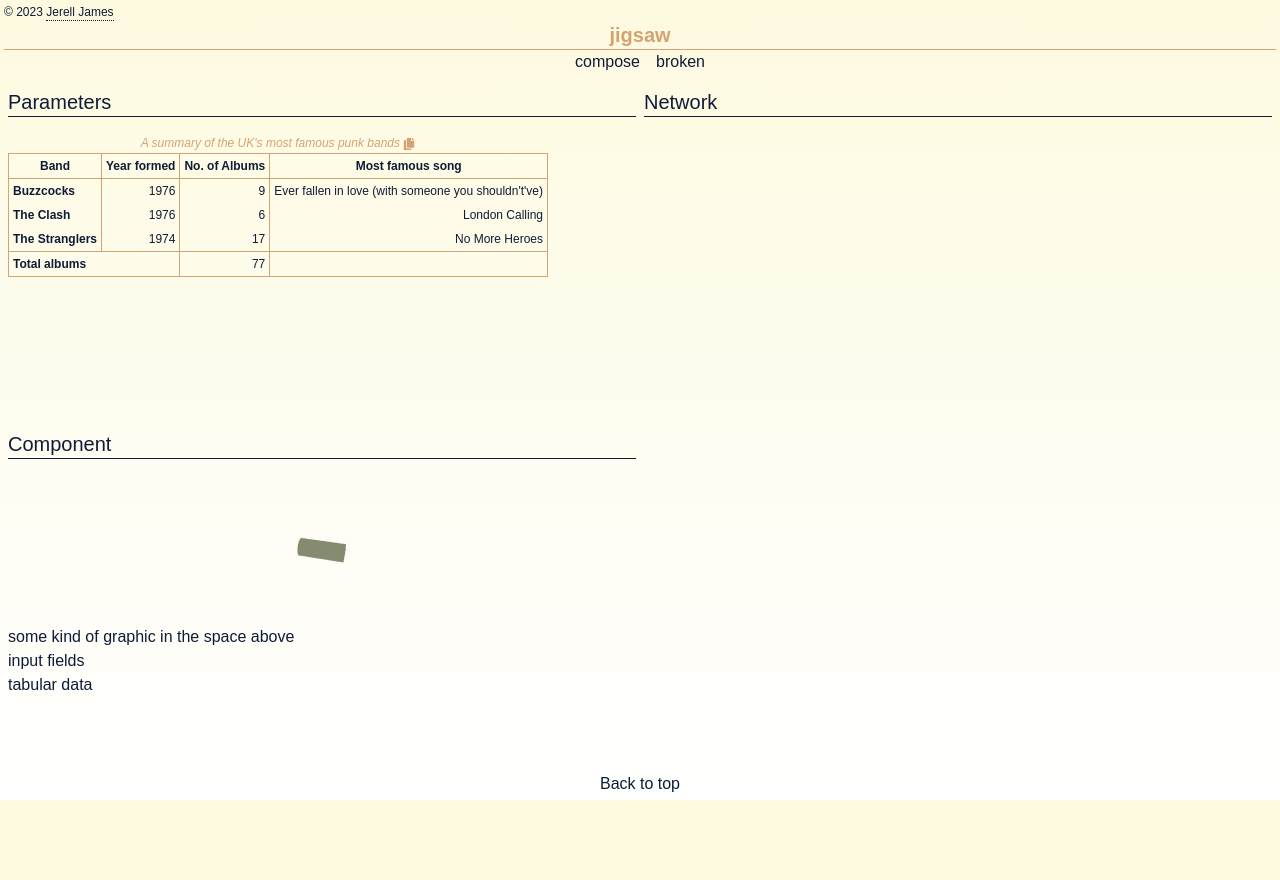
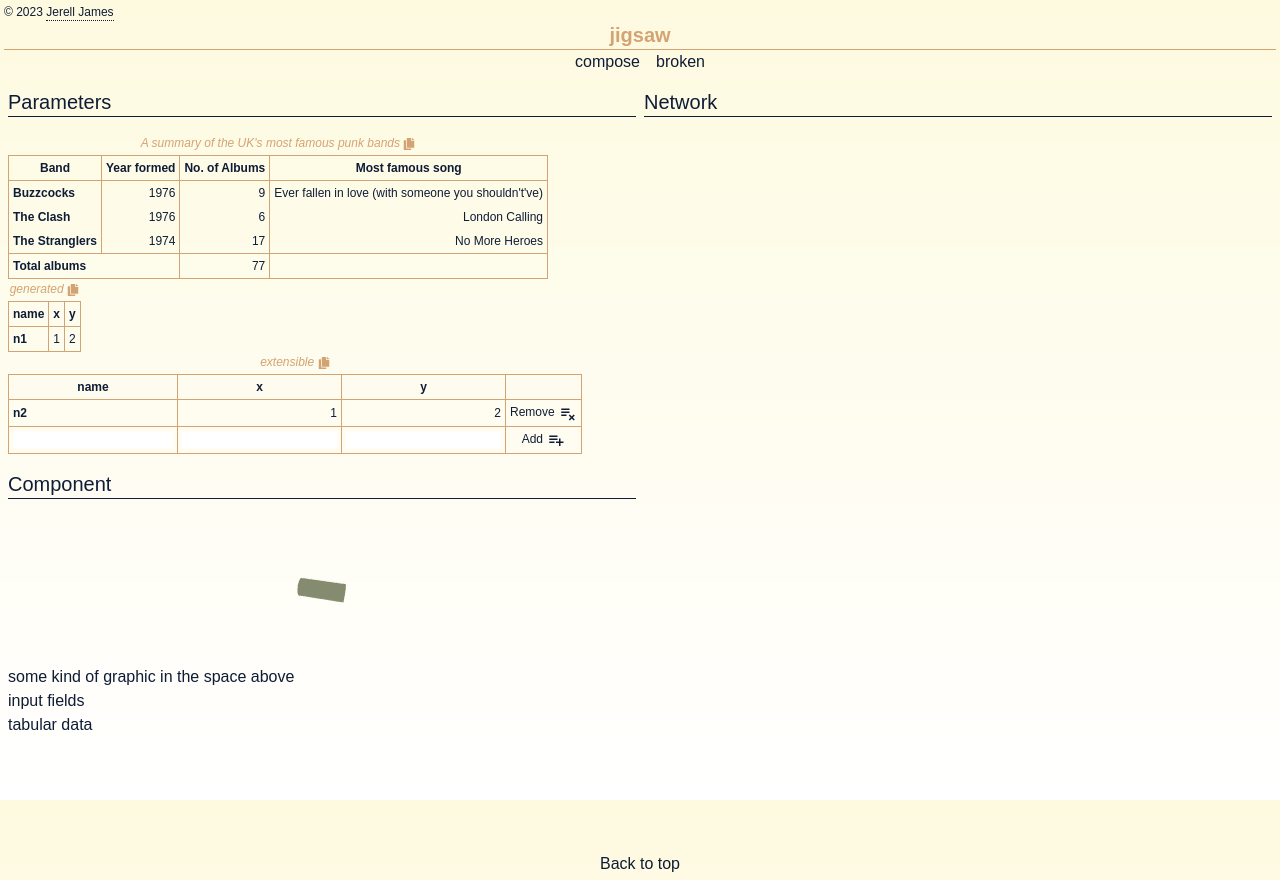
Before and after one commit to Jerell/jigsaw, a Next.js app in the folder frontend/: page /compose in a window 1280 px wide. Before the commit the page ends 800 px from the top, so only its background shows below. Built offline with nearby package versions, Linux system fonts and the light colour scheme; a web font is replaced by a local one.

Commit message:
generated tables

```diff
--- a/frontend/src/app/compose/page.tsx
+++ b/frontend/src/app/compose/page.tsx
@@ -1,6 +1,8 @@
 import CylinderScene from '@/components/plot/three/cylinder/CylinderScene';
 import Stage from './Stage';
-import Table from '@/components/Table';
+import Table from '@/components/table';
+import AutoTable from '@/components/table/AutoTable';
+import { ExtensibleTable } from '@/components/table/ExtensibleTable';
 
 export const exampleTable = (
   <Table caption="A summary of the UK's most famous punk bands">
@@ -51,6 +53,16 @@ export default function Compose() {
       <section>
         <h2>Parameters</h2>
         {exampleTable}
+        <AutoTable
+          data={[{ x: 1, y: 2, name: 'n1' }]}
+          rowHeaderKey='name'
+          caption={'generated'}
+        />
+        <ExtensibleTable
+          data={[{ x: 1, y: 2, name: 'n2' }]}
+          rowHeaderKey='name'
+          caption={'extensible'}
+        />
       </section>
 
       <section>
--- /dev/null
+++ b/frontend/src/components/table/AutoTable.tsx
@@ -0,0 +1,55 @@
+import { ReactNode } from 'react';
+import Table from '.';
+
+export default function AutoTable<T extends Record<string, ReactNode>>({
+  data,
+  caption,
+  rowHeaderKey,
+  children,
+}: {
+  data: T[];
+  caption: string;
+  rowHeaderKey?: string;
+  children?: ReactNode;
+}) {
+  const keys = [...Object.keys(data[0]).filter((k) => k !== rowHeaderKey)];
+  if (rowHeaderKey) {
+    keys.unshift(rowHeaderKey);
+  }
+
+  const header = (
+    <thead>
+      <tr>
+        {keys.map((k, i) => (
+          <th scope='col' key={i}>
+            {k}
+          </th>
+        ))}
+      </tr>
+    </thead>
+  );
+
+  const body = (
+    <tbody>
+      {data.map((o, i) => (
+        <tr key={i}>
+          {keys.map((key) =>
+            key === rowHeaderKey ? (
+              <th scope='row'>{o[key]}</th>
+            ) : (
+              <td>{o[key]}</td>
+            )
+          )}
+        </tr>
+      ))}
+    </tbody>
+  );
+
+  return (
+    <Table caption={caption}>
+      {header}
+      {body}
+      {children}
+    </Table>
+  );
+}
--- /dev/null
+++ b/frontend/src/components/table/ExtensibleTable.tsx
@@ -0,0 +1,73 @@
+import { ReactNode } from 'react';
+import AutoTable from './AutoTable';
+import { MdPlaylistAdd, MdPlaylistRemove } from 'react-icons/md';
+
+export function ExtensibleTable<T extends Record<string, string | number>>({
+  data,
+  caption,
+  rowHeaderKey,
+}: {
+  data: T[];
+  caption: string;
+  rowHeaderKey?: string;
+}) {
+  const keys = [...Object.keys(data[0]).filter((k) => k !== rowHeaderKey)];
+  if (rowHeaderKey) {
+    keys.unshift(rowHeaderKey);
+  }
+
+  const rm = new RowManager();
+
+  const removableData = data.map((d) => ({
+    ...d,
+    '': rm.remover(),
+  }));
+
+  const addRow = Object.keys(data[0]).reduce((acc, k) => {
+    acc[k] = <input></input>;
+    return acc;
+  }, {} as { [key: string]: ReactNode });
+
+  return (
+    <AutoTable {...{ data: removableData, caption, rowHeaderKey }}>
+      <tfoot>
+        <tr>
+          {keys.map((key) =>
+            key === rowHeaderKey ? (
+              <th scope='row'>
+                <input></input>
+              </th>
+            ) : (
+              <td>
+                <input></input>
+              </td>
+            )
+          )}
+          <td>{rm.adder()}</td>
+        </tr>
+      </tfoot>
+    </AutoTable>
+  );
+}
+
+class RowManager {
+  private action(name: string, icon?: ReactNode) {
+    return (
+      <span className='flex flex-row gap-1 justify-center'>
+        {name}
+        {icon}
+      </span>
+    );
+  }
+
+  remover() {
+    return this.action(
+      'Remove',
+      <MdPlaylistRemove className='inline text-lg' />
+    );
+  }
+
+  adder() {
+    return this.action('Add', <MdPlaylistAdd className='inline text-lg' />);
+  }
+}
--- a/frontend/src/components/Table.tsx
+++ b/frontend/src/components/table/index.tsx
@@ -14,7 +14,7 @@ export default function Table({
 
   return (
     <table ref={tableRef}>
-      <caption>
+      <caption className='pb-1'>
         {caption} <CopyTable {...{ tableRef, caption }} />
       </caption>
       {children}
--- a/frontend/src/lib/copyTableContents.ts
+++ b/frontend/src/lib/copyTableContents.ts
@@ -31,6 +31,4 @@ export default function copyTableContents(
   }
 
   sel?.removeAllRanges();
-
-  console.log('Element Copied! Paste it in a file');
 }
```
